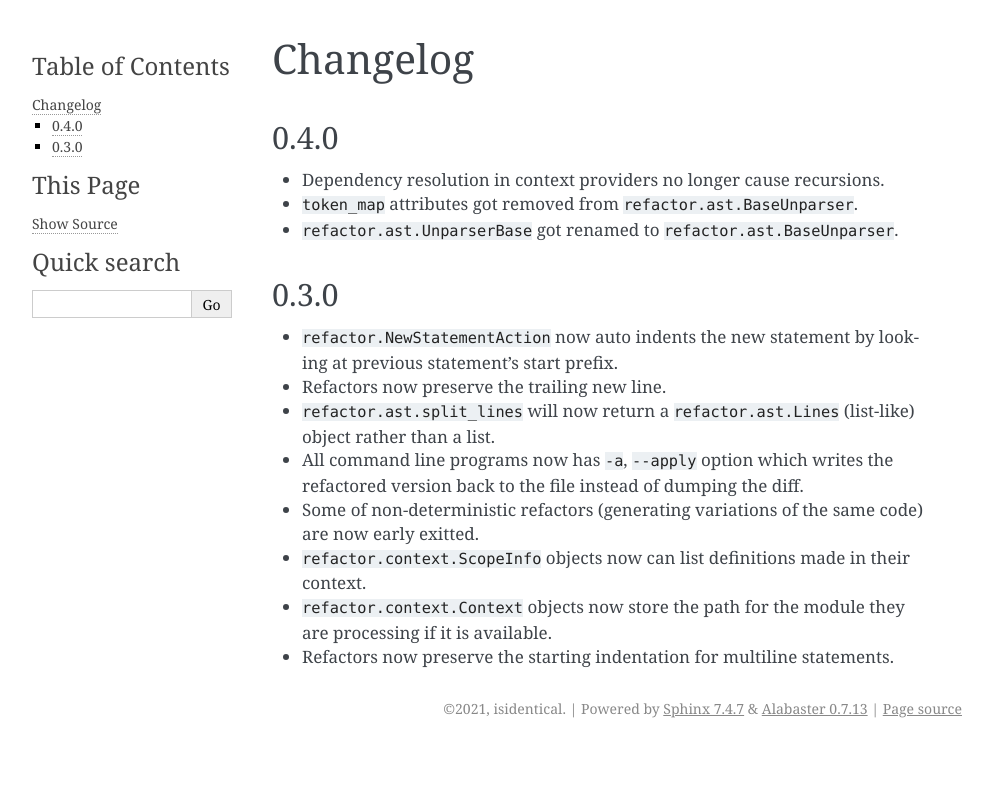
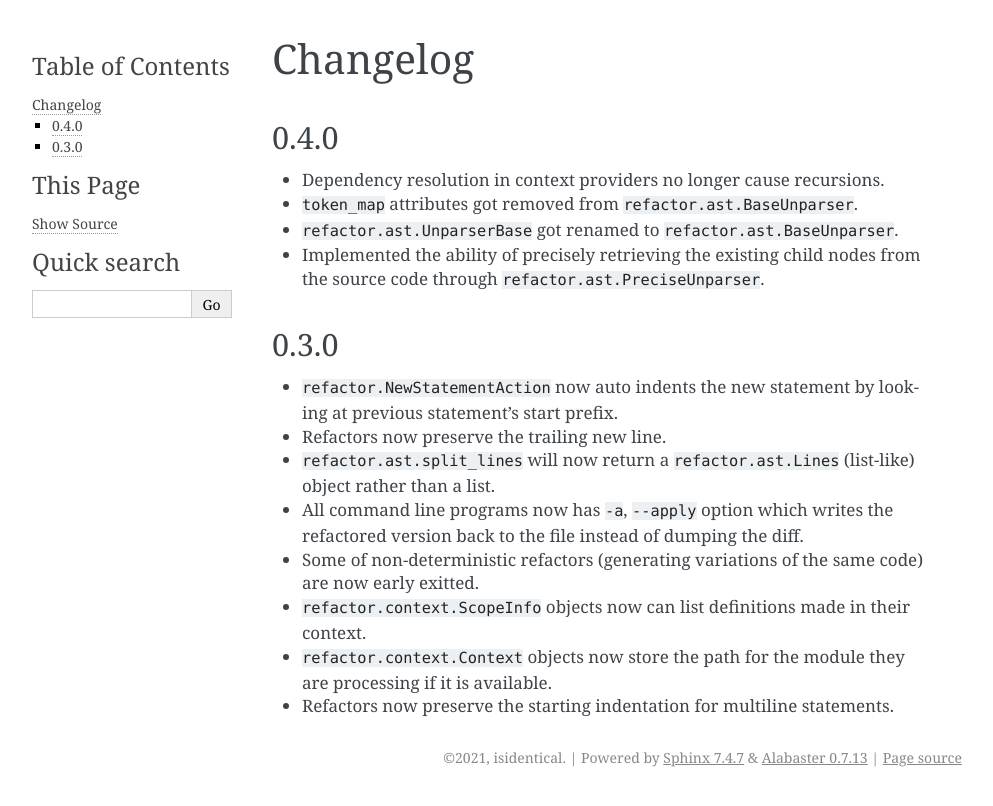
Before and after one commit to isidentical/refactor, a Sphinx documentation site: the page built from docs/source/changelog.md, in a window 1280 px wide. Shown: the top 806 px of the page, without its empty margins (148-1141 px from the left). Built offline with Sphinx 7.4.7, drawn with Linux system fonts in a browser that asks for light colours.

Commit message:
docs: update the changelog

```diff
--- a/docs/source/changelog.md
+++ b/docs/source/changelog.md
@@ -5,6 +5,7 @@
 - Dependency resolution in context providers no longer cause recursions.
 - `token_map` attributes got removed from `refactor.ast.BaseUnparser`.
 - `refactor.ast.UnparserBase` got renamed to `refactor.ast.BaseUnparser`.
+- Implemented the ability of precisely retrieving the existing child nodes from the source code through `refactor.ast.PreciseUnparser`.
 
 ## 0.3.0
 
```
